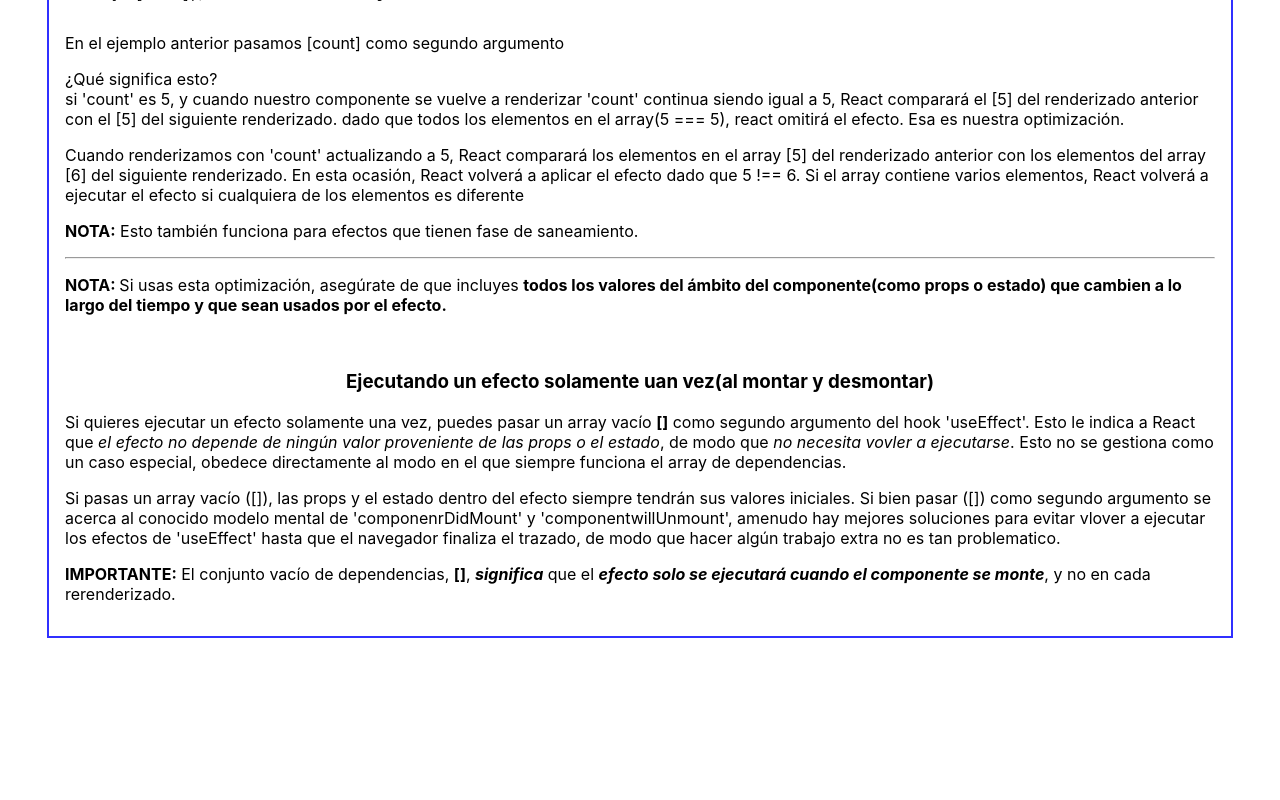
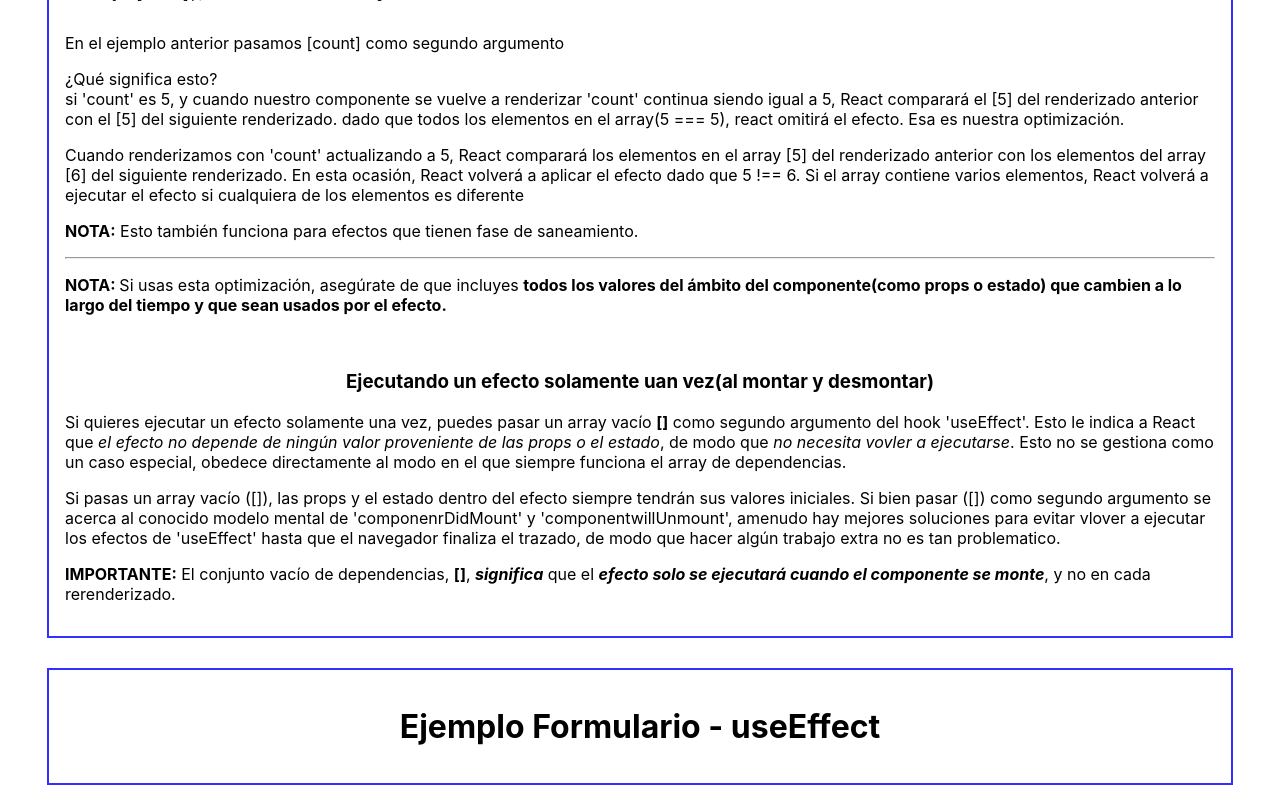
Before and after one commit to icao/curso-react, a React (Create React App) app in the folder 43-hook-use-effect/: page / in a window 1280 px wide. Shown: the part 2341-3141 px from the top of the page. Before the commit the page ends 2994 px from the top, so only its background shows below. Built offline with nearby package versions, Linux system fonts and the light colour scheme.

Commit message:
Componente para ejemplo de useEfect

```diff
--- /dev/null
+++ b/43-hook-use-effect/src/components/example-use-effect/ExampleUseEffect.jsx
@@ -0,0 +1,11 @@
+import React, { useState, useEffect } from 'react'
+
+const ExampleUseEffect = () => {
+  return (
+    <>
+      <h1>Ejemplo Formulario - useEffect</h1>
+    </>
+  )
+}
+
+export default ExampleUseEffect
--- a/43-hook-use-effect/src/components/intro-use-effect/IntroHookUseEffect.jsx
+++ b/43-hook-use-effect/src/components/intro-use-effect/IntroHookUseEffect.jsx
@@ -4,6 +4,7 @@ import EffectsWithoutCleanupHook from '../effects-without-cleanup/EffectsWithout
 import EffectsWithCleanupClass from '../effects-with-cleanup/EffectsWithCleanupClass'
 import EffectsWithCleanupHook from '../effects-with-cleanup/EffectsWithCleanupHook'
 import TipsUsingEffects from '../tips-using-effects/TipsUsingEffects'
+import ExampleUseEffect from '../example-use-effect/ExampleUseEffect'
 
 const IntroHookUseEffect = () => {
   const [showCC, setShowCC] = useState(true)
@@ -114,6 +115,13 @@ const IntroHookUseEffect = () => {
           </div>
         </div>
       </div>
+      <div className='section'>
+        <div className='container'>
+          <div className='column'>
+            <ExampleUseEffect />
+          </div>
+        </div>
+      </div>
     </div>
   )
 }
```
